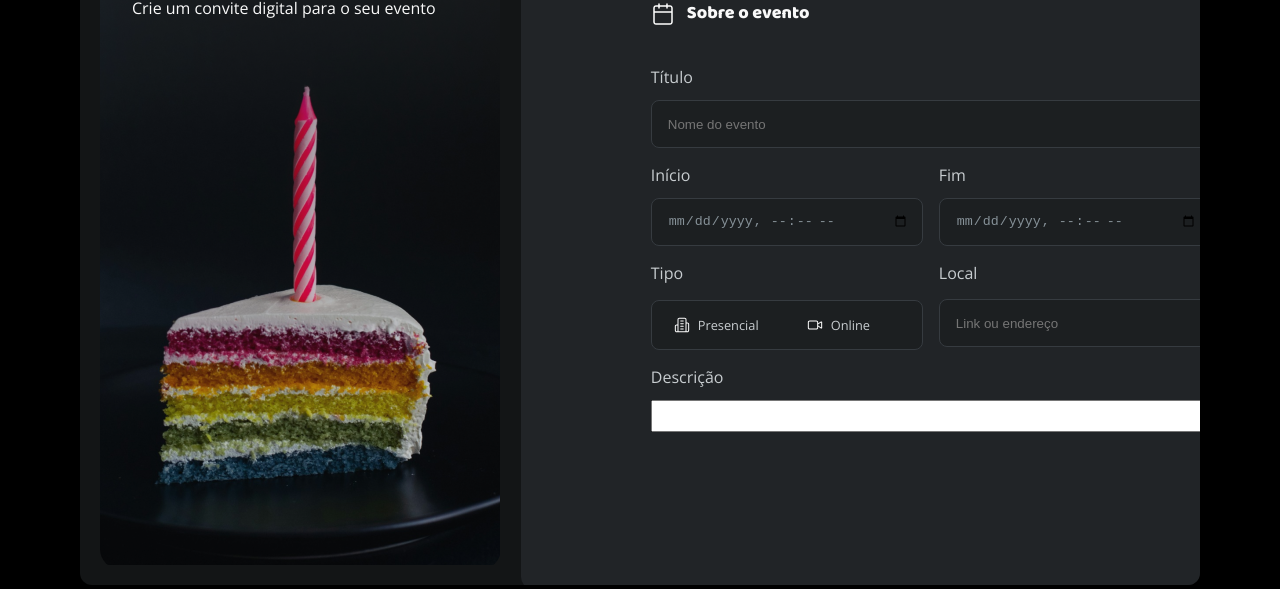
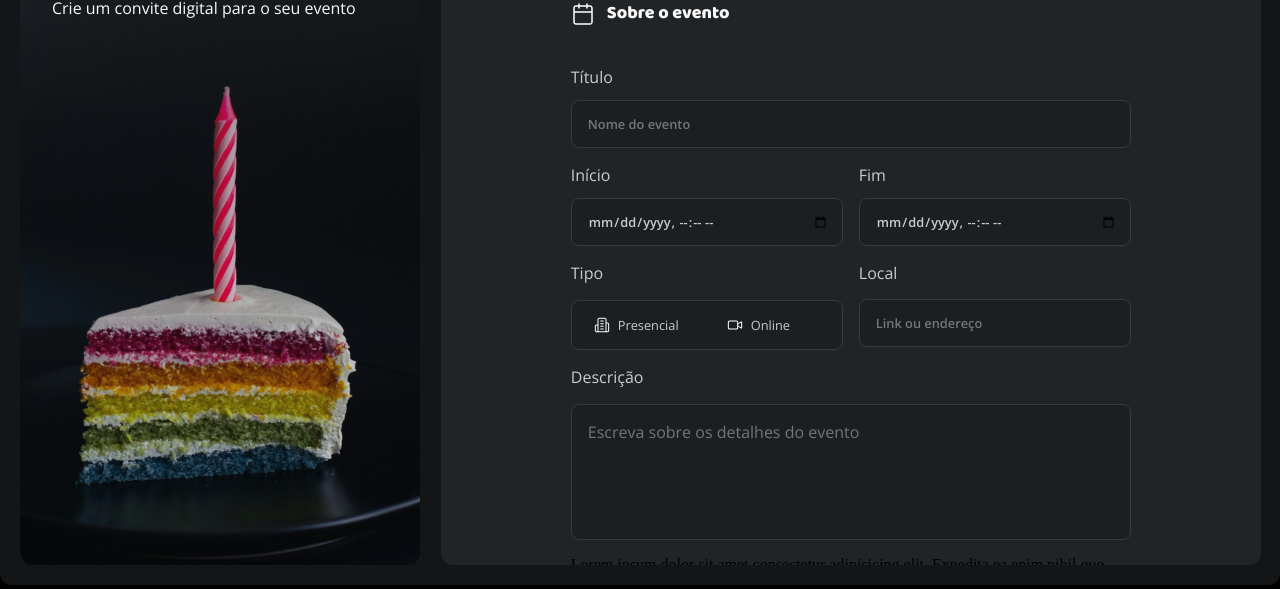
Before and after one commit to ArthurScarcela/formulario-de-convite, a plain HTML site: page index.html in a window 1280 px wide. Shown: the part 283-872 px from the top of the page. Drawn offline with nearby package versions, Linux system fonts and the light colour scheme.

Commit message:
finalizando a seção sobre o evento

```diff
--- a/index.html
+++ b/index.html
@@ -86,13 +86,20 @@
           </fieldset>
 
           <fieldset>
-            <div class="input-wrapper">
+            <div class="textarea-wrapper">
               <label for="description">Descrição</label>
-              <textarea name="description" id="description"></textarea>
+              <textarea name="description" id="description"
+                placeholder="Escreva sobre os detalhes do evento"></textarea>
             </div>
           </fieldset>
+          Lorem ipsum dolor sit amet consectetur adipisicing elit. Expedita ea enim nihil quo unde dicta cumque aut
+          magni voluptates. Saepe error voluptatum eaque praesentium enim. Officiis consequatur obcaecati blanditiis
+          modi!
+          Lorem ipsum dolor sit amet, consectetur adipisicing elit. Dolores vel, nam, in obcaecati enim, tempore
+          adipisci sapiente provident quam ad consequuntur voluptas veritatis vero dignissimos aliquid! Labore soluta
+          sapiente magni.
+        </form>
       </div>
-      </form>
 
   </div>
   </main>
--- a/styles/fields/input.css
+++ b/styles/fields/input.css
@@ -13,7 +13,8 @@
     background-color: var(--input-base);
     outline: 2px;
 
-    color: #869198;
+    font: var(--body-sm);
+    color: var(--text-body);
 
     border: 1px solid var(--input-stroke);
 
--- /dev/null
+++ b/styles/fields/textarea.css
@@ -0,0 +1,26 @@
+.textarea-wrapper {
+  display: grid;
+  gap: 1rem;
+
+  font: var(--body);
+  color: var(--text-body);
+
+  & textarea {
+    outline: 2px;
+    border: 1px solid var(--input-stroke);
+    border-radius: .5rem;
+
+    background-color: var(--input-base);
+    height: 8.5rem;
+
+    padding: 1rem;
+
+    resize: none;
+    font: var(--body-sm);
+    color: var(--text-body);
+
+    &::placeholder {
+      font: 400 1rem var(--open-sans);
+    }
+  }
+}
--- a/styles/global.css
+++ b/styles/global.css
@@ -46,7 +46,7 @@
 
   --logo: 400 2.5rem var(--leckerli-one);
 
-  --body: 300 1rem var(--open-sans);
+  --body: 400 1rem var(--open-sans);
   --body-md: 600 1rem var(--open-sans);
   --body-sm: 600 0.8rem var(--open-sans);
   --body-xs: 600 0.75rem var(--open-sans);
--- a/styles/index.css
+++ b/styles/index.css
@@ -2,3 +2,4 @@
 @import url(layout.css);
 @import url(/styles/fields/input.css);
 @import url(/styles/fields/button.css);
+@import url(/styles/fields/textarea.css);
--- a/styles/layout.css
+++ b/styles/layout.css
@@ -1,6 +1,5 @@
 .app {
   max-height: 768px;
-  overflow: hidden;
 
   display: grid;
   grid-template-columns: 26.3rem 52.5rem;
@@ -50,7 +49,8 @@
       height: 3rem;
     }
   }
-  & #img-background{
+
+  & #img-background {
     width: 25rem;
     height: auto;
   }
@@ -59,17 +59,25 @@
 main {
 
   background-color: var(--shape-body);
+  max-height: 45.5rem;
+  overflow-y: scroll;
+
   margin-right: 1.25rem;
   margin-top: 1.25rem;
 
 
   border-radius: 12px;
 
+  &::-webkit-scrollbar {
+    display: none;
+  }
+
   & .main-container {
+
     margin-inline: 130px;
     margin-top: 80px;
+  }
 
-  }
   & fieldset {
     margin-bottom: 1rem;
   }
```
